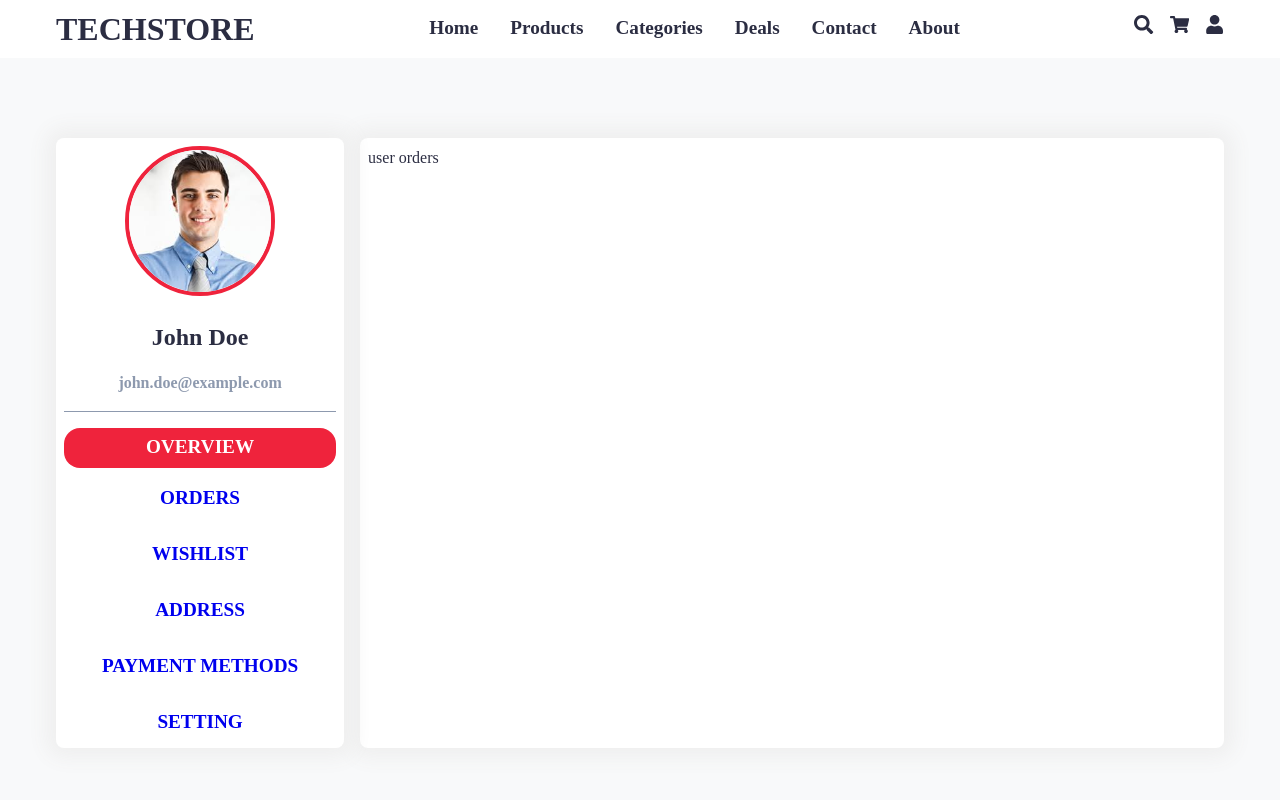
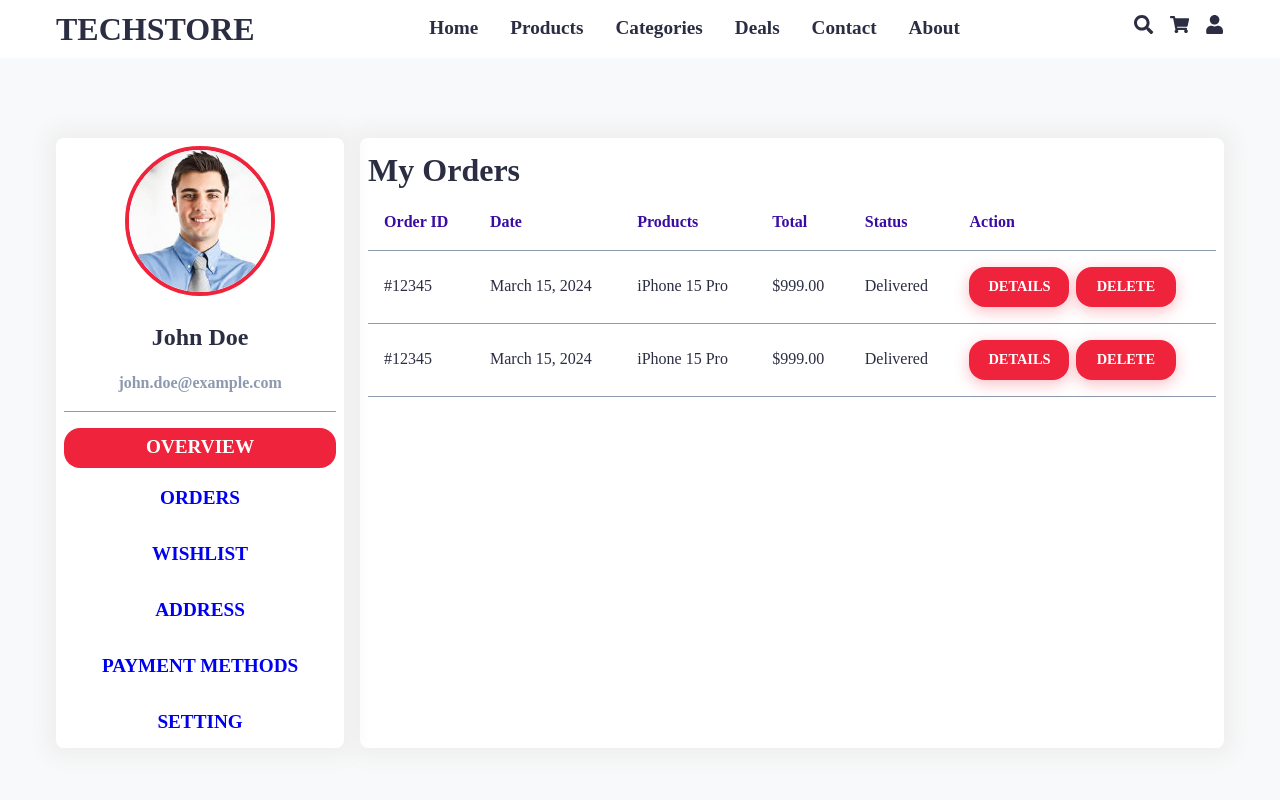
Before and after one commit to mohammadmehdidalvandii/techstore-front-end, a React (Vite) app: page /UserPanel/Orders in a window 1280 px wide. Shown: the top 800 px of the page. Built offline with nearby package versions, Linux system fonts and the light colour scheme.

Commit message:
create orderList for UserPanel/Ordres

```diff
--- /dev/null
+++ b/src/components/template/user-panel/OrderList/OrderList.css
@@ -0,0 +1,10 @@
+.orderList{
+    display: block;
+    width: 100%;
+}
+.orderList .title{
+    display: block;
+    font-family: var(--font-rubikBlack);
+    font-size: 2rem;
+    font-weight: 900;
+}
--- /dev/null
+++ b/src/components/template/user-panel/OrderList/OrderList.tsx
@@ -0,0 +1,61 @@
+import React from "react";
+import "./OrderList.css";
+
+const OrderList: React.FC = () => {
+  return (
+    <div className="orderList">
+      <h5 className="title">My Orders</h5>
+      <table>
+        <thead>
+          <tr>
+            <th>Order ID</th>
+            <th>Date</th>
+            <th>Products</th>
+            <th>Total</th>
+            <th>Status</th>
+            <th>Action</th>
+          </tr>
+        </thead>
+        <tbody>
+          <tr>
+            <td>#12345</td>
+            <td>March 15, 2024</td>
+            <td>iPhone 15 Pro</td>
+            <td>$999.00</td>
+            <td>
+              <span>Delivered</span>
+            </td>
+            <td className="btn_wrapper">
+              <button className="btn primary">
+                details
+              </button>
+              <button className="btn primary">
+                delete
+              </button>
+            </td>
+          </tr>
+          <tr>
+            <td>#12345</td>
+            <td>March 15, 2024</td>
+            <td>iPhone 15 Pro</td>
+            <td>$999.00</td>
+            <td>
+              <span>Delivered</span>
+            </td>
+            <td className="btn_wrapper">
+              <button className="btn primary">
+                details
+              </button>
+              <button className="btn primary">
+                delete
+              </button>
+            </td>
+          </tr>
+
+        </tbody>
+      </table>
+    </div>
+  );
+};
+
+export default OrderList;
--- a/src/page/User-panel/Orders.tsx
+++ b/src/page/User-panel/Orders.tsx
@@ -1,5 +1,6 @@
 import Footer from '@components/module/Footer/Footer'
 import Navbar from '@components/module/Navbar/Navbar'
+import OrderList from '@components/template/user-panel/OrderList/OrderList'
 import UserPanelNav from '@components/template/user-panel/UserPanelNav/UserPanelNav'
 import React from 'react'
 
@@ -12,7 +13,7 @@ function Orders() {
             <UserPanelNav/>
         </div>
         <div className="userPanel_content box">
-            user orders
+            <OrderList/>
         </div>
      </div>
     <Footer/>
--- a/src/style/main.css
+++ b/src/style/main.css
@@ -193,6 +193,36 @@ body{
 .userPanel_content{
     flex-basis: 75%;
 }
+/* Table */
+table {
+    width: 100%;
+    border-collapse: collapse;
+}
+
+th, td {
+    padding: 1rem;
+    text-align: left;
+    border-bottom: 1px solid var(--gray);
+}
+
+th {
+    color: var(--primary-color);
+    font-weight: 600;
+}
+
+td {
+    color: var(--text-color);
+}
+.btn_wrapper{
+    display: flex;
+    align-items: center;
+    gap: 0.4rem;
+}
+.btn_wrapper .btn{
+    width: 100px;
+    font-size: 0.9rem;
+    font-weight: 700;
+}
 
 /* Responsive  Utilities*/
 
```
